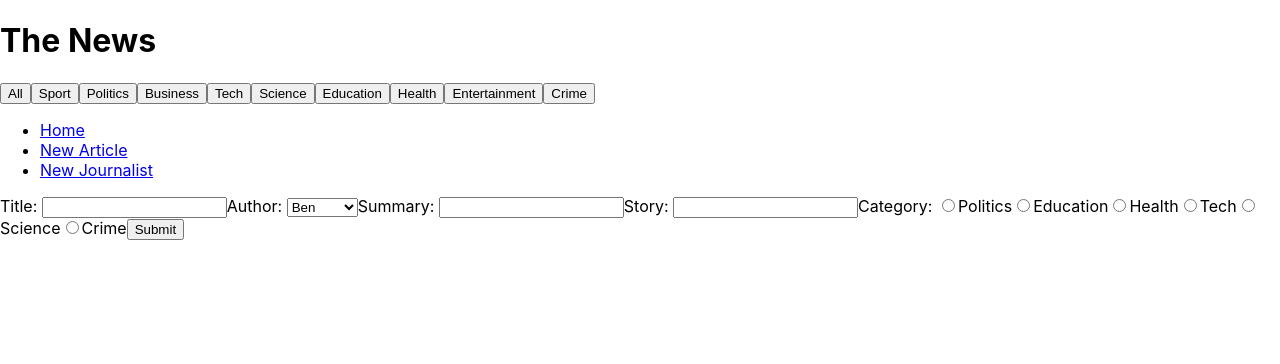
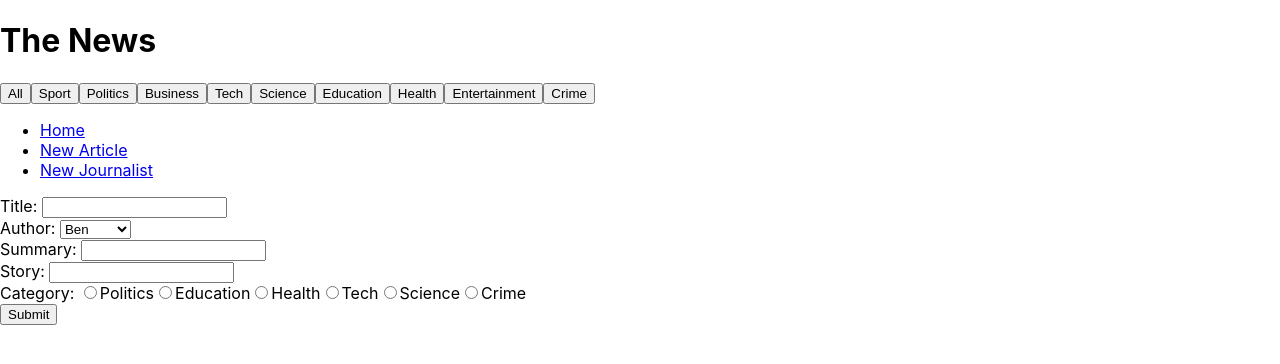
Before and after one commit to evebram/React_News_App, a React (Create React App) app: page /article in a window 1280 px wide. Shown: the top 364 px of the page. Built offline with nearby package versions, Linux system fonts and the light colour scheme; no server answers.

Commit message:
divs added to form

```diff
--- a/src/components/NewArticleForm.js
+++ b/src/components/NewArticleForm.js
@@ -57,6 +57,7 @@ class NewArticleForm extends Component {
   render() {
     return (
       <form onSubmit={this.handleSubmit}>
+      <div>
         <label htmlFor="title">Title: </label>
         <input
           id="title"
@@ -64,6 +65,8 @@ class NewArticleForm extends Component {
           value={this.state.title}
           onChange={this.handleTitleChange}
         />
+      </div>
+      <div>
         <label htmlFor="journalist">Author: </label>
         <select>
         <option value="journalist1">Ben</option>
@@ -71,6 +74,8 @@ class NewArticleForm extends Component {
         <option value="journalist3">Daniela</option>
         <option value="journalist4">Graeme</option>
         </select>
+      </div>
+      <div>
         <label htmlFor="summary">Summary: </label>
         <input
           id="summary"
@@ -78,6 +83,8 @@ class NewArticleForm extends Component {
           value={this.state.summary}
           onChange={this.handleSummaryChange}
         />
+      </div>
+      <div>
         <label htmlFor="content">Story: </label>
         <input
           id="content"
@@ -85,7 +92,9 @@ class NewArticleForm extends Component {
           value={this.state.content}
           onChange={this.handleContentSubmission}
         />
+      </div>
 
+      <div>
         <label htmlFor="category">Category: </label>
         <label>
         <input
@@ -152,8 +161,12 @@ class NewArticleForm extends Component {
           />
             Crime
         </label>
+      </div>
 
+      <div>
         <input type="submit" />
+      </div>
+
       </form>
     )
   }
```
